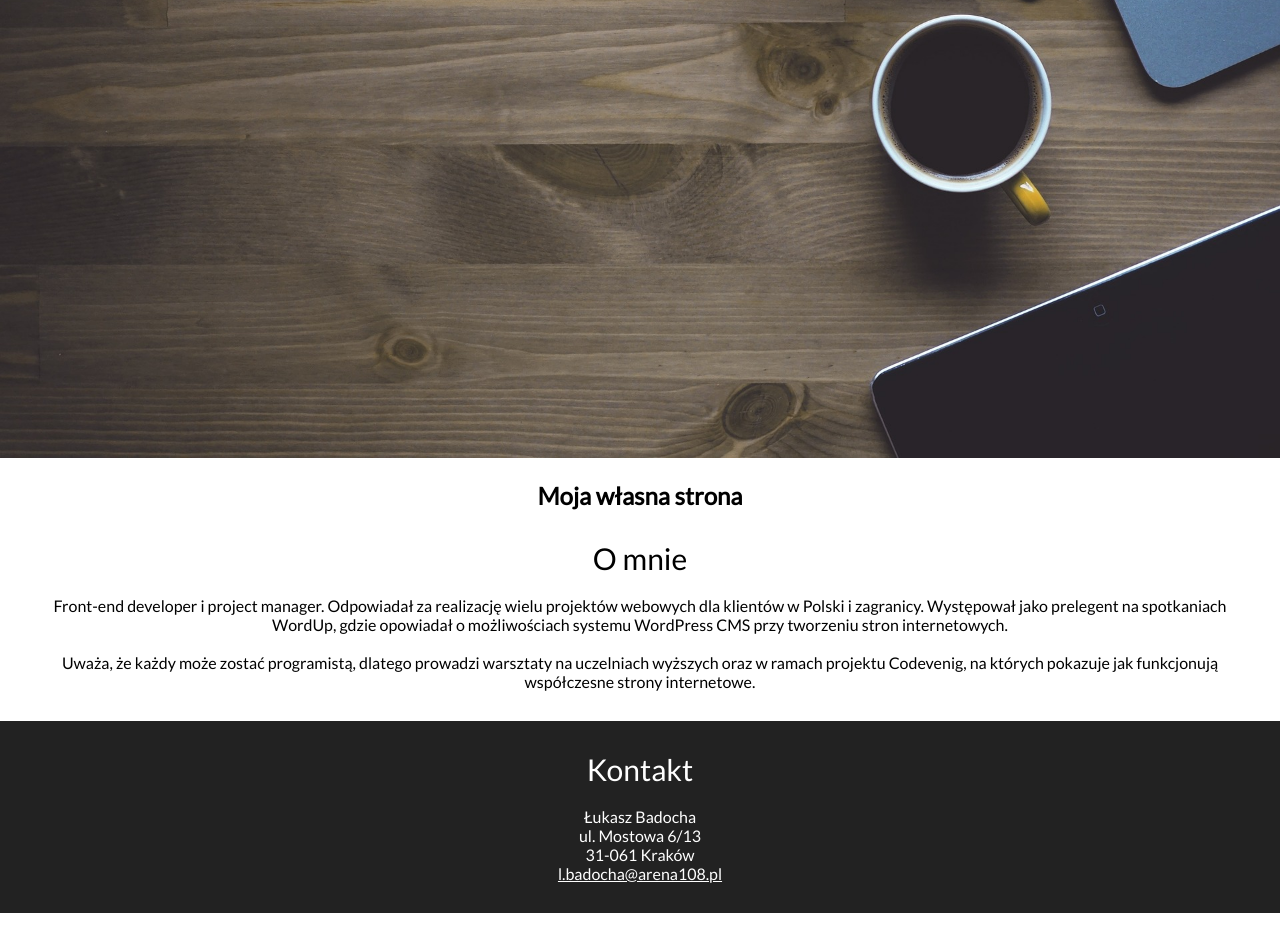
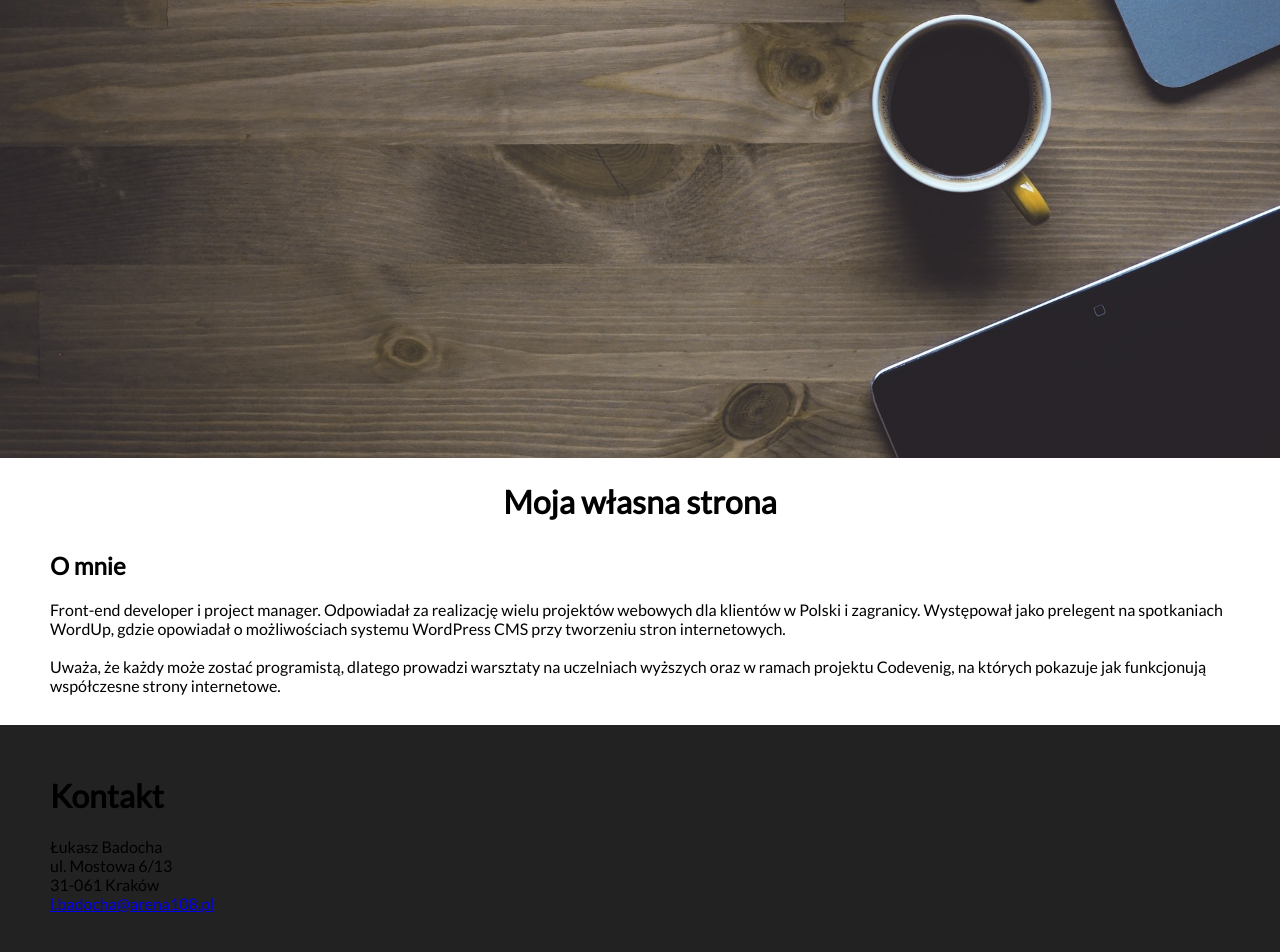
Before and after one commit to patrycjakwiecien/projekt-html4-html5, a plain HTML site: page index.html in a window 1280 px wide. Shown: the part 462-1414 px from the top of the page. Before the commit the page ends 1375 px from the top, so only its background shows below. Drawn offline with Linux system fonts and the light colour scheme.

Commit message:
sekcje zmienione i footer

```diff
--- a/index.html
+++ b/index.html
@@ -20,29 +20,30 @@
   </nav>
 
 
-  <section id="header">
+  <header id="header">
     <img src="img/header-background.jpg" alt="Zdjęcie nagłówkowe">
     <h1>Moja własna strona</h1>
-  </section>
+  </header>
 
   <section id="about">
-    <div id="about-header">O mnie</div>
-    <article class="about-content">Front-end developer i project manager. Odpowiadał za realizację wielu projektów webowych dla klientów w Polski i zagranicy. Występował jako prelegent na spotkaniach WordUp, gdzie opowiadał o możliwościach systemu WordPress CMS przy tworzeniu stron internetowych.</article>
-    <br />
+    <h1>O mnie</h1>
+    <article>Front-end developer i project manager. Odpowiadał za realizację wielu projektów webowych dla klientów w Polski i zagranicy. Występował jako prelegent na spotkaniach WordUp, gdzie opowiadał o możliwościach systemu WordPress CMS przy tworzeniu stron internetowych.</article>
+    <br/>
 
-    <article class="about-content"> Uważa, że każdy może zostać programistą, dlatego prowadzi warsztaty na uczelniach wyższych oraz w ramach projektu Codevenig, na których pokazuje jak funkcjonują współczesne strony internetowe.</article>
+    <article> Uważa, że każdy może zostać programistą, dlatego prowadzi warsztaty na uczelniach wyższych oraz w ramach projektu Codevenig, na których pokazuje jak funkcjonują współczesne strony internetowe.
+      </article>
 
   </section>
 
 
   <footer id="contact">
-    <div id="contact-header">Kontakt</div>
-    <div id="contact-content">
+    <h1>Kontakt</h1>
+    <p>
       Łukasz Badocha<br />
       ul. Mostowa 6/13<br />
       31-061 Kraków<br />
       <a href="mailto:l.badocha@arena108.pl">l.badocha@arena108.pl</a>
-    </div>
+    </p>
   </footer>
 
 </body>
```
